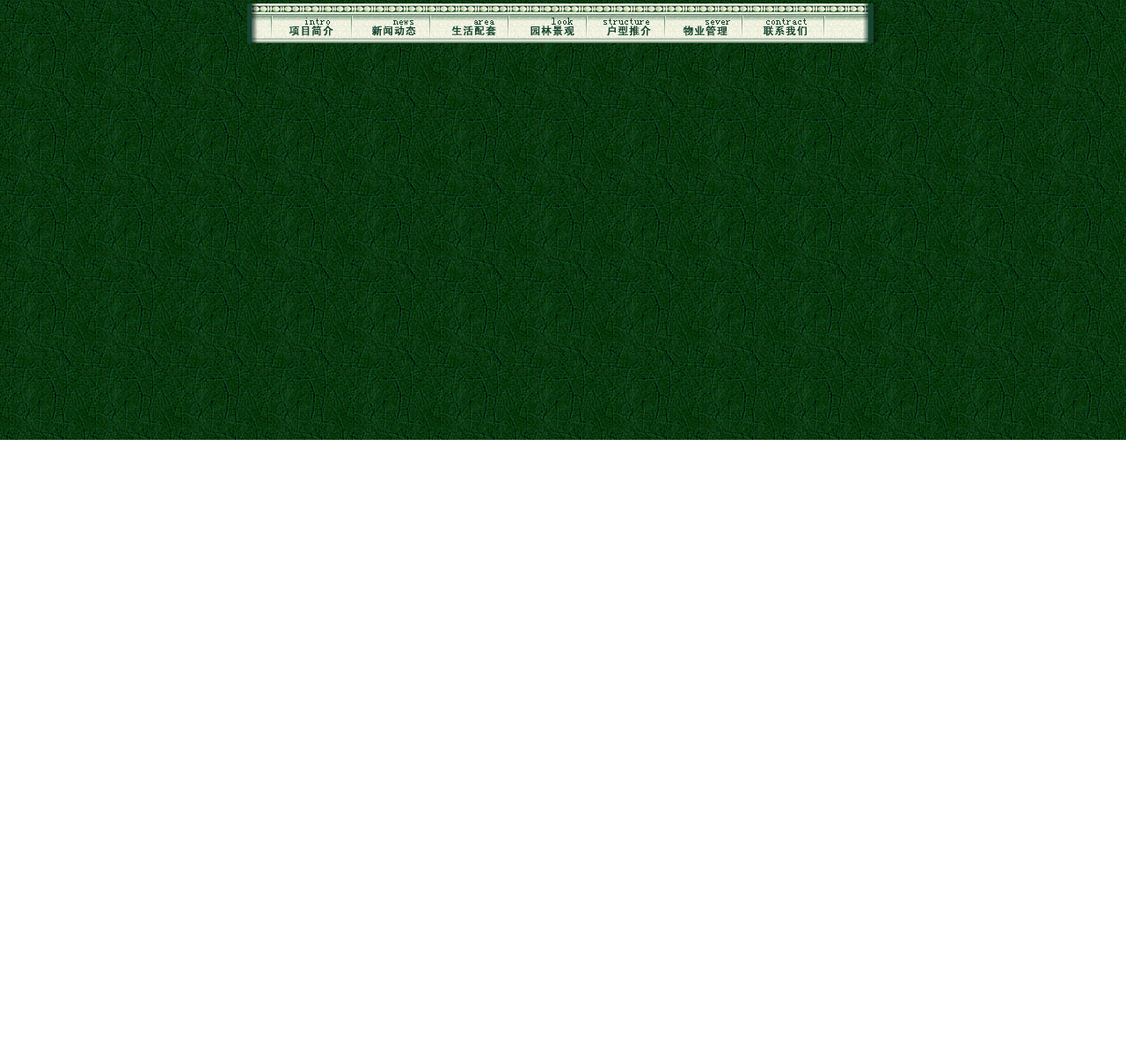
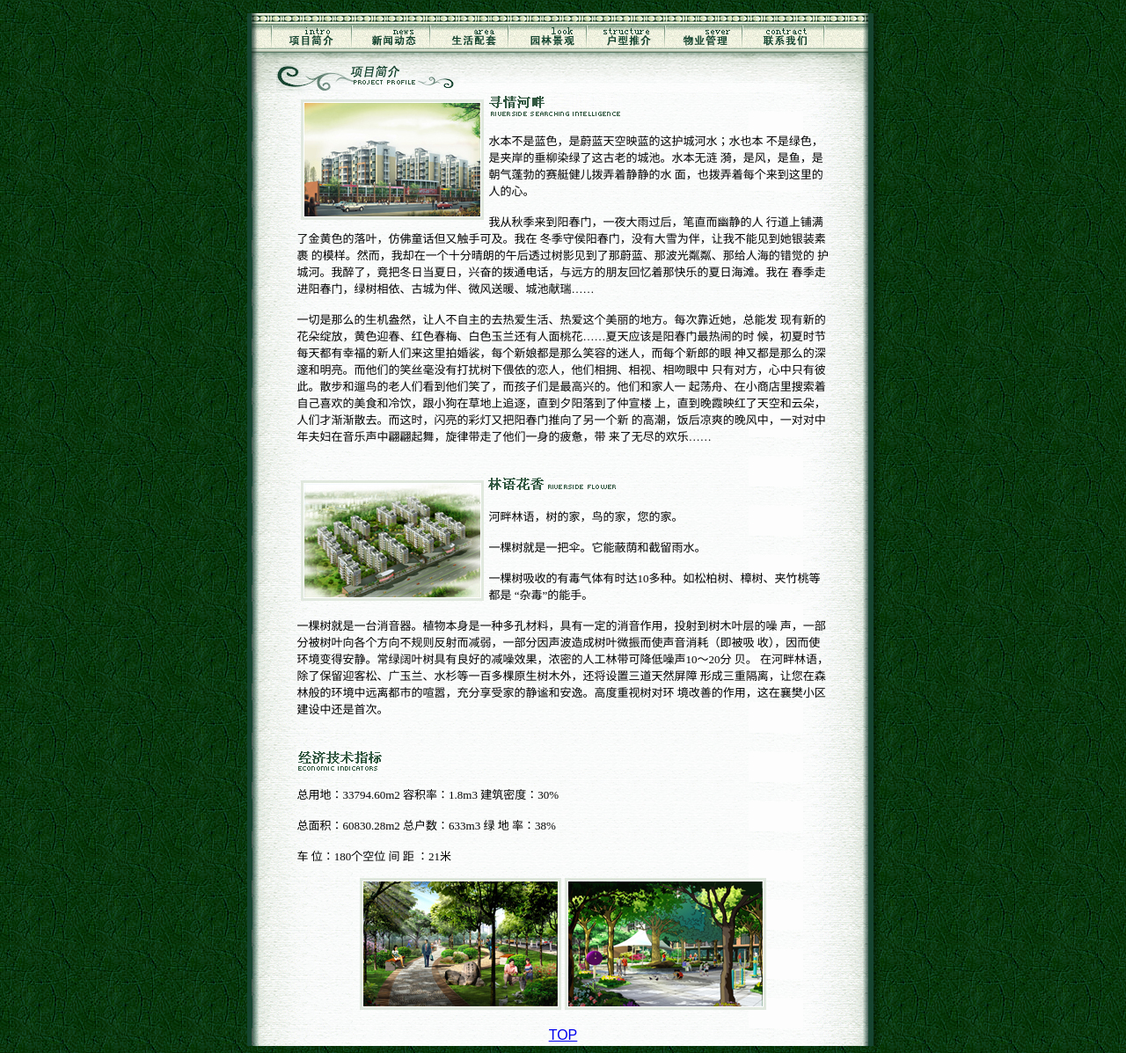
Before and after one commit to 20032410/EnterpriseWebpage, a plain HTML site: page intro.html in a window 1280 px wide. Shown: the part 300-1497 px from the top of the page at 88% size. Before the commit the page ends 800 px from the top, so only its background shows below. Drawn offline with Linux system fonts and the light colour scheme.

Commit message:
项目简介页面完成

```diff
--- a/intro.html
+++ b/intro.html
@@ -1,15 +1,113 @@
+<
+<!DOCTYPE html PUBLIC "-//W3C//DTD HTML 4.01 Transitional//EN" "http://www.w3.org/TR/html4/loose.dtd">
 <html>
 <head>
 <meta http-equiv="Content-Type" content="text/html; charset=utf-8" />
 <title>企业简介</title>
 <body background="images/bg.jpg">
-	<table align="center" >
+	<table border="0" align="center" width="719" cellpadding="0"
+		cellspacing="0">
 		<tr>
 			<td><embed src="images/top.swf" width="719" height="289"></td>
 		</tr>
-		<tr><td><img alt="link1" src="images/link1.jpg"><a href="intro.html"><img alt="link2" src="images/link2.jpg"></a><a href="news.html"><img alt="link3" src="images/link3.jpg"></a><a href="area.html"><img alt="link4" src="images/link4.jpg"></a><a href="look.html"><img alt="link5" src="images/link5.jpg"></a><a href="structure.html"><img alt="link6" src="images/link6.jpg"></a><a href="server.html"><img alt="link7" src="images/link7.jpg"></a><a href="contract.html"><img alt="link8" src="images/link8.jpg"></a><img alt="link9" src="images/link9.jpg"></td>
+		<tr>
+			<td><img alt="link1" src="images/link1.jpg"><a
+				href="intro.html"><img alt="link2" src="images/link2.jpg"></a><a
+				href="news.html"><img alt="link3" src="images/link3.jpg"></a><a
+				href="area.html"><img alt="link4" src="images/link4.jpg"></a><a
+				href="look.html"><img alt="link5" src="images/link5.jpg"></a><a
+				href="structure.html"><img alt="link6" src="images/link6.jpg"></a><a
+				href="server.html"><img alt="link7" src="images/link7.jpg"></a><a
+				href="contract.html"><img alt="link8" src="images/link8.jpg"></a><img
+				alt="link9" src="images/link9.jpg"></td>
+		</tr>
+		<tr>
+			<td><img src="images/lanmu1.jpg"></td>
+		</tr>
+		<tr>
+
+			<td width="712" height="1000" background="images/lmbg.jpg"
+				valign="top">
+				<table border="0" width="85%" align="center">
+					<tr>
+						<td><img src="images/pic1.jpg" align="left" vspace="5"
+							hspace="5"> <img src="images/text18.jpg">
+							<p>
+								<font size="2"> 水本不是蓝色，是蔚蓝天空映蓝的这护城河水；水也本
+									不是绿色，是夹岸的垂柳染绿了这古老的城池。水本无涟 漪，是风，是鱼，是朝气蓬勃的赛艇健儿拨弄着静静的水
+									面，也拨弄着每个来到这里的人的心。</font>
+							</p>
+							<p>
+								<font size="2"> 我从秋季来到阳春门，一夜大雨过后，笔直而幽静的人
+									行道上铺满了金黄色的落叶，仿佛童话但又触手可及。我在 冬季守侯阳春门，没有大雪为伴，让我不能见到她银装素裹
+									的模样。然而，我却在一个十分晴朗的午后透过树影见到了那蔚蓝、那波光粼粼、那给人海的错觉的
+									护城河。我醉了，竟把冬日当夏日，兴奋的拨通电话，与远方的朋友回忆着那快乐的夏日海滩。我在
+									春季走进阳春门，绿树相依、古城为伴、微风送暖、城池献瑞……</font>
+							</p>
+							<p>
+								<font size="2">
+									一切是那么的生机盎然，让人不自主的去热爱生活、热爱这个美丽的地方。每次靠近她，总能发
+									现有新的花朵绽放，黄色迎春、红色春梅、白色玉兰还有人面桃花……夏天应该是阳春门最热闹的时
+									候，初夏时节每天都有幸福的新人们来这里拍婚裟，每个新娘都是那么笑容的迷人，而每个新郎的眼
+									神又都是那么的深邃和明亮。而他们的笑丝毫没有打扰树下偎依的恋人，他们相拥、相视、相吻眼中
+									只有对方，心中只有彼此。散步和遛鸟的老人们看到他们笑了，而孩子们是最高兴的。他们和家人一
+									起荡舟、在小商店里搜索着自己喜欢的美食和冷饮，跟小狗在草地上追逐，直到夕阳落到了仲宣楼
+									上，直到晚霞映红了天空和云朵，人们才渐渐散去。而这时，闪亮的彩灯又把阳春门推向了另一个新
+									的高潮，饭后凉爽的晚风中，一对对中年夫妇在音乐声中翩翩起舞，旋律带走了他们一身的疲惫，带 来了无尽的欢乐……</font>
+							</p></td>
+					</tr>
+
+					<tr>
+						<td height="30"></td>
+					</tr>
+
+					<tr>
+						<td><img src="images/pic2.jpg" align="left" vspace="5"
+							hspace="5"> <img src="images/text20.jpg">
+							<p>
+								<font size="2"> 河畔林语，树的家，鸟的家，您的家。</font>
+							</p>
+							<p>
+								<font size="2"> 一棵树就是一把伞。它能蔽荫和截留雨水。</font>
+							</p>
+							<p>
+								<font size="2"> 一棵树吸收的有毒气体有时达10多种。如松柏树、樟树、夹竹桃等都是 “杂毒”的能手。</font>
+							</p>
+							<p>
+								<font size="2">
+									一棵树就是一台消音器。植物本身是一种多孔材料，具有一定的消音作用，投射到树木叶层的噪
+									声，一部分被树叶向各个方向不规则反射而减弱，一部分因声波造成树叶微振而使声音消耗（即被吸
+									收），因而使环境变得安静。常绿阔叶树具有良好的减噪效果，浓密的人工林带可降低噪声10～20分 贝。
+									在河畔林语，除了保留迎客松、广玉兰、水杉等一百多棵原生树木外，还将设置三道天然屏障
+									形成三重隔离，让您在森林般的环境中远离都市的喧嚣，充分享受家的静谧和安逸。高度重视树对环
+									境改善的作用，这在襄樊小区建设中还是首次。 </font>
+							</p></td>
+					</tr>
+
+					<tr>
+						<td height="30"></td>
+					</tr>
+
+					<tr>
+						<td><img src="images/text19.jpg">
+							<p>
+								<font size="2">总用地：33794.60m2 容积率：1.8m3 建筑密度：30%</font>
+							</p>
+							<p>
+								<font size="2">总面积：60830.28m2 总户数：633m3 绿 地 率：38%</font>
+							</p>
+							<p>
+								<font size="2">车 位：180个空位 间 距 ：21米</font>
+							</p>
+							<p align="center">
+								<img src="images/pic7.jpg" /> <img src="images/pic9.jpg" />
+							</p>
+							<p align="center">
+								<a href="#"><font face="Arial">TOP</font></a>
+							</p></td>
+					</tr>
+				</table>
+			</td>
 		</tr>
 	</table>
 </body>
-</head>
-</html>
```
